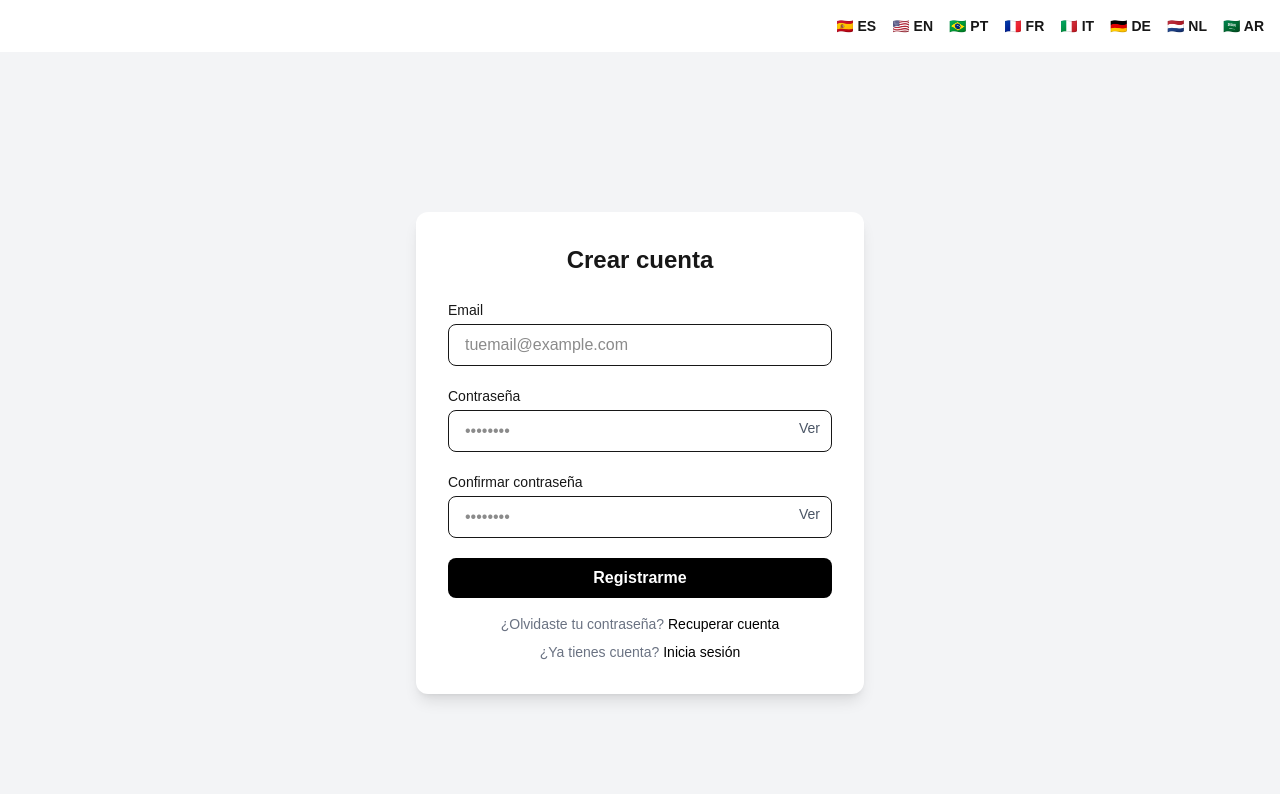
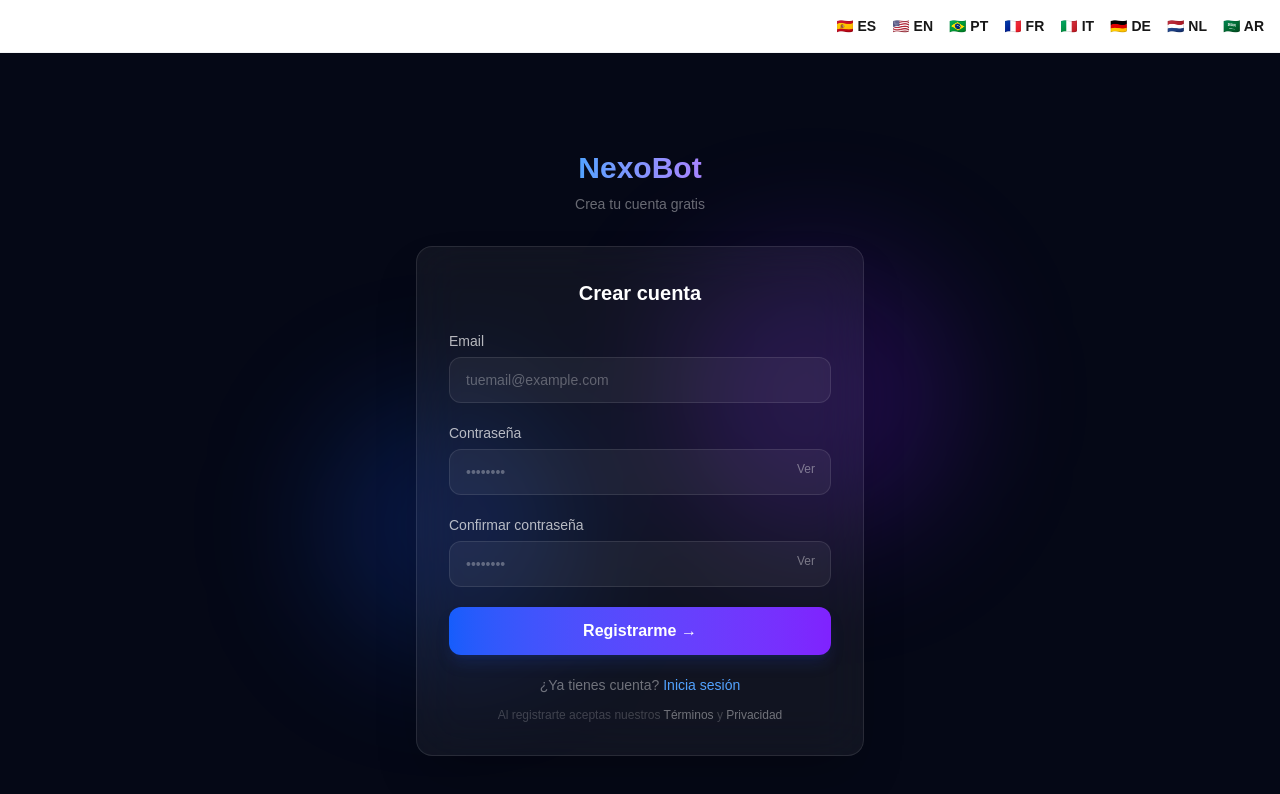
Before and after one commit to Reyno1966/nexobot-frontend, a Next.js app: page /auth/signup in a window 1280 px wide. Shown: the top 794 px of the page. Built offline with nearby package versions, Linux system fonts and the light colour scheme.

Commit message:
Unificación de colores - sistema visual consistente azul/violeta

```diff
--- a/app/auth/login/page.tsx
+++ b/app/auth/login/page.tsx
@@ -12,12 +12,10 @@ export default function LoginPage() {
 
   const handleSubmit = async (e: React.FormEvent<HTMLFormElement>) => {
     e.preventDefault();
-
     const form = e.currentTarget;
     const email = (form.elements.namedItem("email") as HTMLInputElement).value;
     const password = (form.elements.namedItem("password") as HTMLInputElement).value;
 
-    // Validación básica
     if (!email || !password) {
       setError("Todos los campos son obligatorios");
       return;
@@ -40,82 +38,91 @@ export default function LoginPage() {
       return;
     }
 
-    // Login exitoso → redirigir al dashboard
     router.push("/dashboard");
   };
 
   return (
-    <div className="min-h-screen flex items-center justify-center bg-gray-100 px-4">
-      <div className="bg-white shadow-lg rounded-xl p-8 w-full max-w-md">
-        <h1 className="text-2xl font-bold mb-6 text-center">Iniciar sesión</h1>
+    <div className="min-h-screen flex items-center justify-center bg-[#050816] px-4 relative overflow-hidden">
+      {/* Gradient orbs */}
+      <div className="absolute top-1/4 left-1/4 w-72 h-72 bg-blue-600/20 rounded-full blur-3xl pointer-events-none" />
+      <div className="absolute bottom-1/4 right-1/4 w-64 h-64 bg-violet-600/20 rounded-full blur-3xl pointer-events-none" />
 
-        {/* MENSAJE DE ERROR */}
+      <div className="relative z-10 w-full max-w-md">
+        {/* Logo */}
+        <div className="text-center mb-8">
+          <Link href="/" className="inline-block">
+            <span className="text-3xl font-black bg-gradient-to-r from-blue-400 to-violet-400 bg-clip-text text-transparent">
+              NexoBot
+            </span>
+          </Link>
+          <p className="text-white/40 text-sm mt-2">Bienvenido de vuelta</p>
+        </div>
+
+        <div className="bg-white/5 border border-white/10 backdrop-blur-xl rounded-2xl p-8 shadow-2xl">
+          <h1 className="text-xl font-bold text-white mb-6 text-center">Iniciar sesión</h1>
+
           {error && (
-          <div className="bg-red-100 text-red-700 p-3 rounded-lg mb-4 text-sm text-center">
+            <div className="bg-red-500/10 border border-red-500/20 text-red-400 p-3 rounded-xl mb-5 text-sm text-center">
               {error}
             </div>
           )}
 
           <form onSubmit={handleSubmit} className="space-y-5">
-          {/* EMAIL */}
             <div>
-            <label className="block text-sm font-medium mb-1">Email</label>
+              <label className="block text-sm font-medium text-white/70 mb-1.5">Email</label>
               <input
                 type="email"
                 name="email"
                 placeholder="tuemail@example.com"
                 required
-              className="w-full px-4 py-2 border rounded-lg focus:ring-2 focus:ring-black focus:outline-none"
+                className="w-full px-4 py-3 bg-white/5 border border-white/10 rounded-xl text-white placeholder-white/30 focus:ring-2 focus:ring-blue-500 focus:border-transparent focus:outline-none transition text-sm"
               />
             </div>
 
-          {/* PASSWORD */}
             <div>
-            <label className="block text-sm font-medium mb-1">Contraseña</label>
+              <label className="block text-sm font-medium text-white/70 mb-1.5">Contraseña</label>
               <div className="relative">
                 <input
                   type={showPassword ? "text" : "password"}
                   name="password"
                   placeholder="••••••••"
                   required
-                className="w-full px-4 py-2 border rounded-lg focus:ring-2 focus:ring-black focus:outline-none"
+                  className="w-full px-4 py-3 bg-white/5 border border-white/10 rounded-xl text-white placeholder-white/30 focus:ring-2 focus:ring-blue-500 focus:border-transparent focus:outline-none transition text-sm pr-16"
                 />
                 <button
                   type="button"
                   onClick={() => setShowPassword(!showPassword)}
-                className="absolute right-3 top-2 text-sm text-gray-600"
+                  className="absolute right-4 top-3 text-xs text-white/40 hover:text-white/70 transition"
                 >
                   {showPassword ? "Ocultar" : "Ver"}
                 </button>
               </div>
             </div>
 
-          {/* SUBMIT */}
             <button
               type="submit"
               disabled={loading}
-            className="w-full bg-black text-white py-2 rounded-lg font-semibold hover:bg-gray-800 transition disabled:opacity-60"
+              className="w-full py-3 bg-gradient-to-r from-blue-600 to-violet-600 text-white rounded-xl font-semibold hover:opacity-90 transition disabled:opacity-50 shadow-lg shadow-blue-900/30"
             >
-            {loading ? "Entrando..." : "Entrar"}
+              {loading ? "Entrando..." : "Entrar →"}
             </button>
           </form>
 
-        {/* RECUPERAR CUENTA */}
-        <p className="text-center text-sm text-gray-500 mt-4">
+          <p className="text-center text-sm text-white/40 mt-5">
             ¿Olvidaste tu contraseña?{" "}
-          <Link href="/auth/reset" className="text-black font-medium">
+            <Link href="/auth/reset" className="text-blue-400 hover:text-blue-300 font-medium transition">
               Recuperar cuenta
             </Link>
           </p>
 
-        {/* REGISTRO */}
-        <p className="text-center text-sm text-gray-500 mt-2">
+          <p className="text-center text-sm text-white/40 mt-2">
             ¿No tienes cuenta?{" "}
-          <Link href="/auth/signup" className="text-black font-medium">
+            <Link href="/auth/signup" className="text-blue-400 hover:text-blue-300 font-medium transition">
               Crear cuenta
             </Link>
           </p>
         </div>
       </div>
+    </div>
   );
 }
--- a/app/auth/signup/page.tsx
+++ b/app/auth/signup/page.tsx
@@ -13,18 +13,14 @@ export default function SignupPage() {
 
   const handleSubmit = async (e: React.FormEvent<HTMLFormElement>) => {
     e.preventDefault();
-
     const form = e.currentTarget;
     const password = (form.elements.namedItem("password") as HTMLInputElement).value;
     const confirm = (form.elements.namedItem("confirm_password") as HTMLInputElement).value;
 
-    // Validación: contraseñas iguales
     if (password !== confirm) {
       setError("Las contraseñas no coinciden");
       return;
     }
-
-    // Validación: longitud mínima
     if (password.length < 6) {
       setError("La contraseña debe tener al menos 6 caracteres");
       return;
@@ -34,12 +30,7 @@ export default function SignupPage() {
     setLoading(true);
 
     const formData = new FormData(form);
-
-    const res = await fetch("/api/auth/signup", {
-      method: "POST",
-      body: formData,
-    });
-
+    const res = await fetch("/api/auth/signup", { method: "POST", body: formData });
     const data = await res.json();
     setLoading(false);
 
@@ -48,7 +39,6 @@ export default function SignupPage() {
       return;
     }
 
-    // Registro exitoso → hacer login automático
     const email = (form.elements.namedItem("email") as HTMLInputElement).value;
     const loginRes = await fetch("/api/auth/login", {
       method: "POST",
@@ -56,103 +46,104 @@ export default function SignupPage() {
       body: JSON.stringify({ email, password }),
     });
 
-    if (loginRes.ok) {
-      router.push("/dashboard");
-    } else {
-      // Si no se puede hacer login automático, redirigir al login
-      router.push("/auth/login");
-    }
+    router.push(loginRes.ok ? "/dashboard" : "/auth/login");
   };
 
   return (
-    <div className="min-h-screen flex items-center justify-center bg-gray-100 px-4">
-      <div className="bg-white shadow-lg rounded-xl p-8 w-full max-w-md">
-        <h1 className="text-2xl font-bold mb-6 text-center">Crear cuenta</h1>
+    <div className="min-h-screen flex items-center justify-center bg-[#050816] px-4 relative overflow-hidden">
+      {/* Gradient orbs */}
+      <div className="absolute top-1/4 right-1/4 w-72 h-72 bg-violet-600/20 rounded-full blur-3xl pointer-events-none" />
+      <div className="absolute bottom-1/4 left-1/4 w-64 h-64 bg-blue-600/20 rounded-full blur-3xl pointer-events-none" />
+
+      <div className="relative z-10 w-full max-w-md">
+        {/* Logo */}
+        <div className="text-center mb-8">
+          <Link href="/" className="inline-block">
+            <span className="text-3xl font-black bg-gradient-to-r from-blue-400 to-violet-400 bg-clip-text text-transparent">
+              NexoBot
+            </span>
+          </Link>
+          <p className="text-white/40 text-sm mt-2">Crea tu cuenta gratis</p>
+        </div>
+
+        <div className="bg-white/5 border border-white/10 backdrop-blur-xl rounded-2xl p-8 shadow-2xl">
+          <h1 className="text-xl font-bold text-white mb-6 text-center">Crear cuenta</h1>
 
           {error && (
-          <div className="bg-red-100 text-red-700 p-3 rounded-lg mb-4 text-sm text-center">
+            <div className="bg-red-500/10 border border-red-500/20 text-red-400 p-3 rounded-xl mb-5 text-sm text-center">
               {error}
             </div>
           )}
 
           <form onSubmit={handleSubmit} className="space-y-5">
-          {/* EMAIL */}
             <div>
-            <label className="block text-sm font-medium mb-1">Email</label>
+              <label className="block text-sm font-medium text-white/70 mb-1.5">Email</label>
               <input
                 type="email"
                 name="email"
                 placeholder="tuemail@example.com"
                 required
-              className="w-full px-4 py-2 border rounded-lg focus:ring-2 focus:ring-black focus:outline-none"
+                className="w-full px-4 py-3 bg-white/5 border border-white/10 rounded-xl text-white placeholder-white/30 focus:ring-2 focus:ring-blue-500 focus:border-transparent focus:outline-none transition text-sm"
               />
             </div>
 
-          {/* PASSWORD */}
             <div>
-            <label className="block text-sm font-medium mb-1">Contraseña</label>
+              <label className="block text-sm font-medium text-white/70 mb-1.5">Contraseña</label>
               <div className="relative">
                 <input
                   type={showPassword ? "text" : "password"}
                   name="password"
                   placeholder="••••••••"
                   required
-                className="w-full px-4 py-2 border rounded-lg focus:ring-2 focus:ring-black focus:outline-none"
+                  className="w-full px-4 py-3 bg-white/5 border border-white/10 rounded-xl text-white placeholder-white/30 focus:ring-2 focus:ring-blue-500 focus:border-transparent focus:outline-none transition text-sm pr-16"
                 />
-              <button
-                type="button"
-                onClick={() => setShowPassword(!showPassword)}
-                className="absolute right-3 top-2 text-sm text-gray-600"
-              >
+                <button type="button" onClick={() => setShowPassword(!showPassword)}
+                  className="absolute right-4 top-3 text-xs text-white/40 hover:text-white/70 transition">
                   {showPassword ? "Ocultar" : "Ver"}
                 </button>
               </div>
             </div>
 
-          {/* CONFIRM PASSWORD */}
             <div>
-            <label className="block text-sm font-medium mb-1">Confirmar contraseña</label>
+              <label className="block text-sm font-medium text-white/70 mb-1.5">Confirmar contraseña</label>
               <div className="relative">
                 <input
                   type={showConfirm ? "text" : "password"}
                   name="confirm_password"
                   placeholder="••••••••"
                   required
-                className="w-full px-4 py-2 border rounded-lg focus:ring-2 focus:ring-black focus:outline-none"
+                  className="w-full px-4 py-3 bg-white/5 border border-white/10 rounded-xl text-white placeholder-white/30 focus:ring-2 focus:ring-blue-500 focus:border-transparent focus:outline-none transition text-sm pr-16"
                 />
-              <button
-                type="button"
-                onClick={() => setShowConfirm(!showConfirm)}
-                className="absolute right-3 top-2 text-sm text-gray-600"
-              >
+                <button type="button" onClick={() => setShowConfirm(!showConfirm)}
+                  className="absolute right-4 top-3 text-xs text-white/40 hover:text-white/70 transition">
                   {showConfirm ? "Ocultar" : "Ver"}
                 </button>
               </div>
             </div>
 
-          {/* SUBMIT */}
             <button
               type="submit"
               disabled={loading}
-            className="w-full bg-black text-white py-2 rounded-lg font-semibold hover:bg-gray-800 transition disabled:opacity-60"
+              className="w-full py-3 bg-gradient-to-r from-blue-600 to-violet-600 text-white rounded-xl font-semibold hover:opacity-90 transition disabled:opacity-50 shadow-lg shadow-blue-900/30"
             >
-            {loading ? "Creando cuenta..." : "Registrarme"}
+              {loading ? "Creando cuenta..." : "Registrarme →"}
             </button>
           </form>
 
-        <p className="text-center text-sm text-gray-500 mt-4">
-          ¿Olvidaste tu contraseña?{" "}
-          <Link href="/auth/reset" className="text-black font-medium">
-            Recuperar cuenta
+          <p className="text-center text-sm text-white/40 mt-5">
+            ¿Ya tienes cuenta?{" "}
+            <Link href="/auth/login" className="text-blue-400 hover:text-blue-300 font-medium transition">
+              Inicia sesión
             </Link>
           </p>
 
-        <p className="text-center text-sm text-gray-500 mt-2">
-          ¿Ya tienes cuenta?{" "}
-          <Link href="/auth/login" className="text-black font-medium">
-            Inicia sesión
-          </Link>
+          <p className="text-center text-xs text-white/20 mt-3">
+            Al registrarte aceptas nuestros{" "}
+            <Link href="/terms" className="text-white/40 hover:text-white/60 transition">Términos</Link>
+            {" "}y{" "}
+            <Link href="/privacy" className="text-white/40 hover:text-white/60 transition">Privacidad</Link>
           </p>
+        </div>
       </div>
     </div>
   );
--- a/app/checkout/cancel/page.tsx
+++ b/app/checkout/cancel/page.tsx
@@ -22,7 +22,7 @@ export default function CancelPage() {
 
         <Link
           href="/#pricing"
-          className="block w-full py-3 bg-blue-600 text-white rounded-xl font-semibold hover:bg-blue-700 transition mb-3"
+          className="block w-full py-3 bg-gradient-to-r from-blue-600 to-violet-600 text-white rounded-xl font-semibold hover:opacity-90 transition mb-3"
         >
           Ver planes nuevamente
         </Link>
--- a/app/checkout/success/page.tsx
+++ b/app/checkout/success/page.tsx
@@ -67,7 +67,7 @@ function SuccessContent() {
 
         <Link
           href="/dashboard"
-          className="block w-full py-3 bg-blue-600 text-white rounded-xl font-semibold hover:bg-blue-700 transition"
+          className="block w-full py-3 bg-gradient-to-r from-blue-600 to-violet-600 text-white rounded-xl font-semibold hover:opacity-90 transition"
         >
           Ir a mi dashboard →
         </Link>
--- a/app/dashboard/page.tsx
+++ b/app/dashboard/page.tsx
@@ -67,7 +67,7 @@ export default function DashboardPage() {
       </div>
 
       {/* Subscription banner */}
-      <div className={`rounded-2xl p-5 mb-6 flex flex-col sm:flex-row items-start sm:items-center justify-between gap-4 ${subscription ? "bg-blue-600 text-white" : "bg-gray-900 text-white"}`}>
+      <div className={`rounded-2xl p-5 mb-6 flex flex-col sm:flex-row items-start sm:items-center justify-between gap-4 ${subscription ? "bg-gradient-to-r from-blue-600 to-violet-600 text-white" : "bg-gradient-to-r from-gray-900 to-slate-800 text-white"}`}>
         <div>
           <p className="text-sm font-medium opacity-80">Plan actual</p>
           <p className="text-xl font-bold mt-0.5">{planName}</p>
@@ -174,7 +174,7 @@ export default function DashboardPage() {
             <p className="text-gray-400 text-sm mt-1 mb-4">Crea tu primer bot de IA en segundos</p>
             <Link
               href="/dashboard/bots"
-              className="inline-flex items-center gap-2 bg-blue-600 text-white px-5 py-2 rounded-xl text-sm font-semibold hover:bg-blue-700 transition"
+              className="inline-flex items-center gap-2 bg-gradient-to-r from-blue-600 to-violet-600 text-white px-5 py-2 rounded-xl text-sm font-semibold hover:opacity-90 transition"
             >
               + Crear mi primer bot
             </Link>
--- a/components/dashboard/Sidebar.tsx
+++ b/components/dashboard/Sidebar.tsx
@@ -68,11 +68,13 @@ export default function Sidebar({ userEmail }: SidebarProps) {
     <div className="flex flex-col h-full">
       {/* Logo */}
       <div className="px-6 py-5 border-b border-gray-100">
-        <Link href="/" className="flex items-center gap-2">
-          <div className="w-8 h-8 bg-blue-600 rounded-lg flex items-center justify-center">
+        <Link href="/" className="flex items-center gap-2.5">
+          <div className="w-8 h-8 rounded-lg bg-gradient-to-br from-blue-600 to-violet-600 flex items-center justify-center shadow-sm">
             <span className="text-white font-bold text-sm">N</span>
           </div>
-          <span className="text-lg font-bold text-gray-900">NexoBot</span>
+          <span className="text-lg font-black bg-gradient-to-r from-blue-600 to-violet-600 bg-clip-text text-transparent">
+            NexoBot
+          </span>
         </Link>
       </div>
 
@@ -88,9 +90,9 @@ export default function Sidebar({ userEmail }: SidebarProps) {
               key={item.href}
               href={item.href}
               onClick={() => setMobileOpen(false)}
-              className={`flex items-center gap-3 px-3 py-2.5 rounded-lg text-sm font-medium transition-colors ${
+              className={`flex items-center gap-3 px-3 py-2.5 rounded-xl text-sm font-medium transition-all ${
                 isActive
-                  ? "bg-blue-50 text-blue-700"
+                  ? "bg-gradient-to-r from-blue-50 to-violet-50 text-blue-700 shadow-sm border border-blue-100"
                   : "text-gray-600 hover:bg-gray-50 hover:text-gray-900"
               }`}
             >
@@ -105,9 +107,9 @@ export default function Sidebar({ userEmail }: SidebarProps) {
 
       {/* Footer usuario */}
       <div className="px-3 py-4 border-t border-gray-100">
-        <div className="flex items-center gap-3 px-3 py-2 mb-2">
-          <div className="w-8 h-8 rounded-full bg-blue-100 flex items-center justify-center flex-shrink-0">
-            <span className="text-blue-700 font-semibold text-xs uppercase">
+        <div className="flex items-center gap-3 px-3 py-2 mb-2 rounded-xl bg-gray-50">
+          <div className="w-8 h-8 rounded-full bg-gradient-to-br from-blue-500 to-violet-600 flex items-center justify-center flex-shrink-0">
+            <span className="text-white font-semibold text-xs uppercase">
               {userEmail?.charAt(0) ?? "U"}
             </span>
           </div>
@@ -116,7 +118,7 @@ export default function Sidebar({ userEmail }: SidebarProps) {
         <button
           onClick={handleLogout}
           disabled={loggingOut}
-          className="w-full flex items-center gap-3 px-3 py-2 rounded-lg text-sm font-medium text-red-500 hover:bg-red-50 transition-colors disabled:opacity-50"
+          className="w-full flex items-center gap-3 px-3 py-2 rounded-xl text-sm font-medium text-red-500 hover:bg-red-50 transition-colors disabled:opacity-50"
         >
           <svg className="w-5 h-5" fill="none" stroke="currentColor" viewBox="0 0 24 24">
             <path strokeLinecap="round" strokeLinejoin="round" strokeWidth={2}
@@ -131,16 +133,16 @@ export default function Sidebar({ userEmail }: SidebarProps) {
   return (
     <>
       {/* Mobile top bar */}
-      <div className="lg:hidden flex items-center justify-between px-4 py-3 bg-white border-b border-gray-200 fixed top-0 left-0 right-0 z-30">
+      <div className="lg:hidden flex items-center justify-between px-4 py-3 bg-white border-b border-gray-100 fixed top-0 left-0 right-0 z-30">
         <Link href="/" className="flex items-center gap-2">
-          <div className="w-7 h-7 bg-blue-600 rounded-lg flex items-center justify-center">
+          <div className="w-7 h-7 rounded-lg bg-gradient-to-br from-blue-600 to-violet-600 flex items-center justify-center">
             <span className="text-white font-bold text-xs">N</span>
           </div>
-          <span className="font-bold text-gray-900">NexoBot</span>
+          <span className="font-black bg-gradient-to-r from-blue-600 to-violet-600 bg-clip-text text-transparent">NexoBot</span>
         </Link>
         <button
           onClick={() => setMobileOpen(!mobileOpen)}
-          className="p-2 rounded-lg text-gray-500 hover:bg-gray-100"
+          className="p-2 rounded-xl text-gray-500 hover:bg-gray-100 transition"
         >
           {mobileOpen ? (
             <svg className="w-6 h-6" fill="none" stroke="currentColor" viewBox="0 0 24 24">
@@ -157,7 +159,7 @@ export default function Sidebar({ userEmail }: SidebarProps) {
       {/* Mobile overlay */}
       {mobileOpen && (
         <div
-          className="lg:hidden fixed inset-0 z-20 bg-black/30"
+          className="lg:hidden fixed inset-0 z-20 bg-black/30 backdrop-blur-sm"
           onClick={() => setMobileOpen(false)}
         />
       )}
@@ -168,7 +170,7 @@ export default function Sidebar({ userEmail }: SidebarProps) {
       </div>
 
       {/* Desktop sidebar */}
-      <aside className="hidden lg:flex flex-col w-64 bg-white border-r border-gray-200 fixed top-0 left-0 h-full z-10">
+      <aside className="hidden lg:flex flex-col w-64 bg-white border-r border-gray-100 fixed top-0 left-0 h-full z-10">
         <SidebarContent />
       </aside>
     </>
```
Lines whose indentation alone changed are shown as unchanged.
